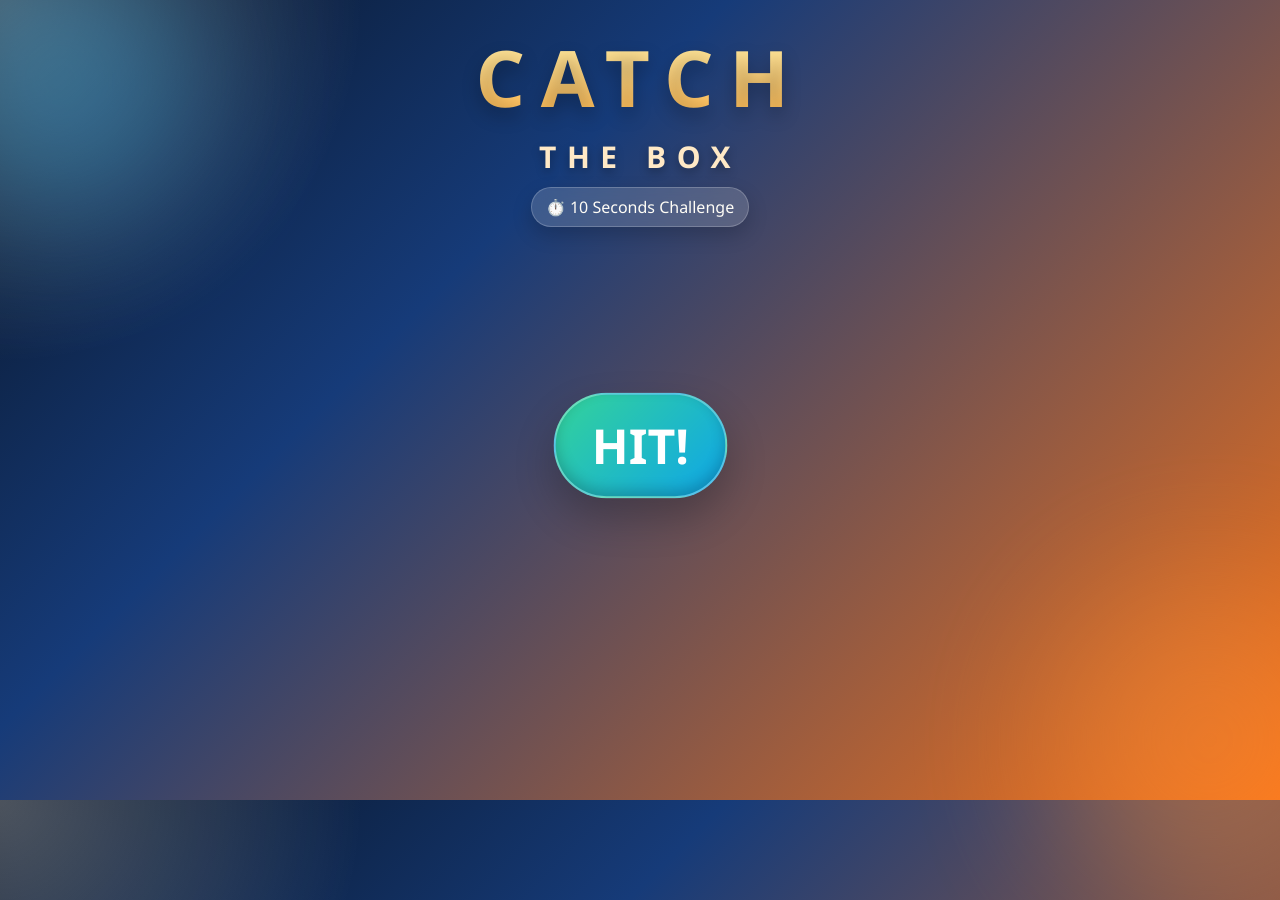
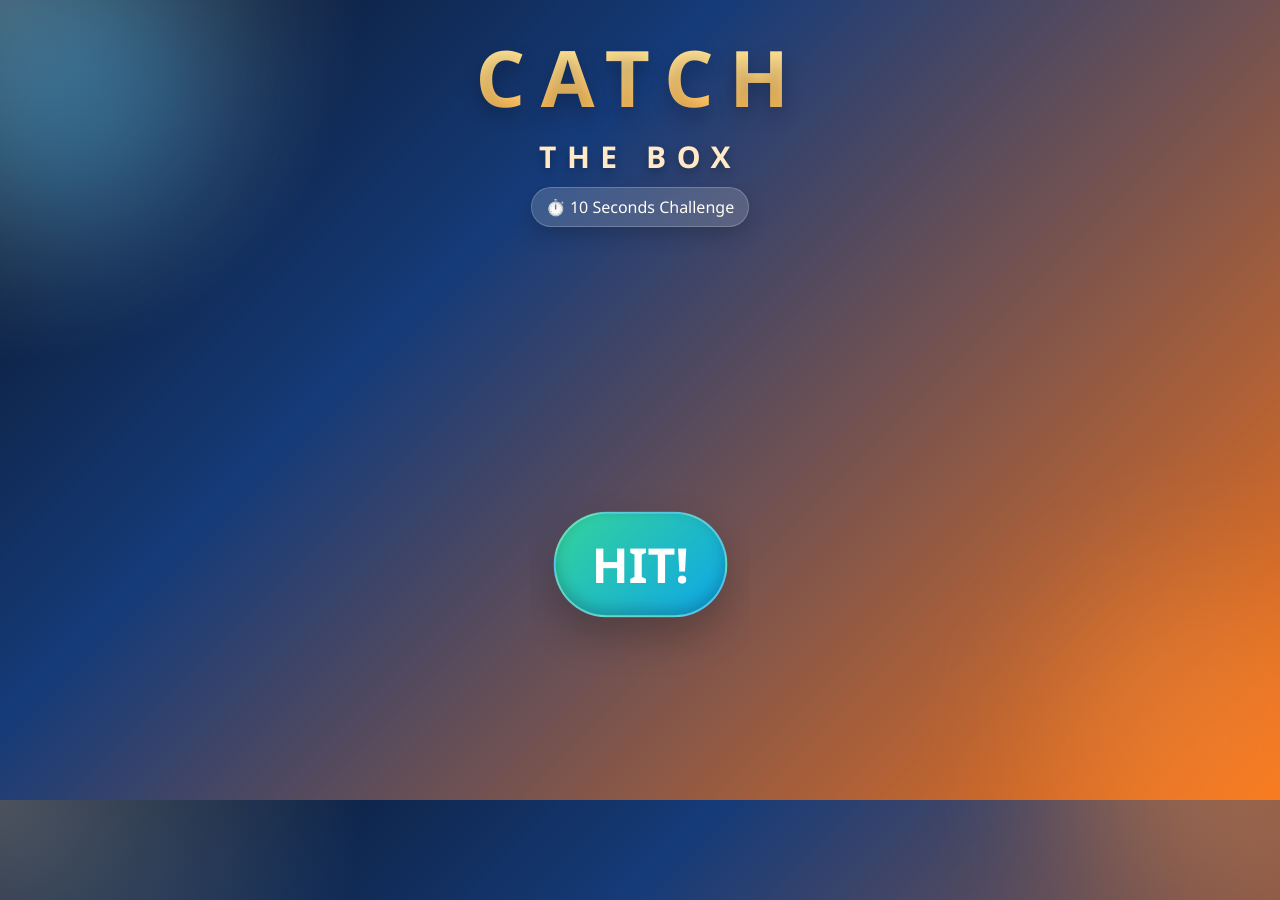
Before and after one commit to Sanka-Vamsi-Akshay/Catch-The-Box, a plain HTML site: page index.html in a window 1280 px wide. Shown: the top 900 px of the page. Drawn offline with Linux system fonts and the light colour scheme.

Commit message:
Update CatchtheButton.css

```diff
--- a/CatchtheButton.css
+++ b/CatchtheButton.css
@@ -6,8 +6,9 @@
 }
 
 body {
-    min-height: 100vh;
-    width: 100%;
+    height: 100vh;
+    width: 100vw;
+    max-width: 100%;
     display: flex;
     flex-direction: column;
     align-items: center;
@@ -47,8 +48,9 @@ body::after {
 
 .header {
     text-align: center;
-    padding: 24px 20px 12px;
+    padding: clamp(12px, 3vw, 24px) clamp(16px, 4vw, 20px) clamp(8px, 2vw, 12px);
     z-index: 2;
+    flex-shrink: 0;
 }
 
 .header h1 {
@@ -84,13 +86,11 @@ body::after {
 
 .container {
     flex: 1;
-    width: 100%;
-    min-height: 100vh;
     display: flex;
     align-items: center;
     justify-content: center;
-    position: fixed;
-    inset: 0;
+    position: relative;
+    padding: clamp(12px, 3vw, 24px);
     padding: 130px 24px 40px;
     z-index: 1;
     overflow: hidden;
```
